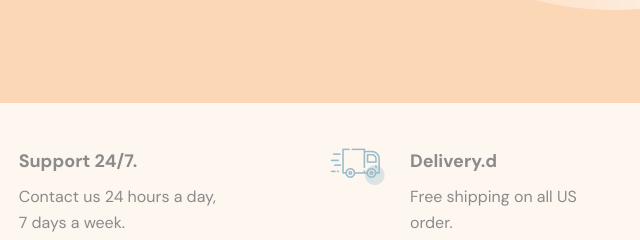
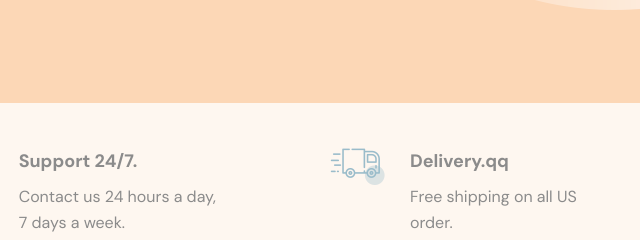
Before and after one commit to maxgrigoriew/shop-sofas, a website: page app/index.html in a window 1280 px wide. Shown: the part 867-1107 px from the top of the page, 169-809 px from the left. Drawn offline with nearby package versions, Linux system fonts and the light colour scheme.

Commit message:
footssesssssssssr

```diff
--- a/app/index.html
+++ b/app/index.html
@@ -219,7 +219,7 @@
                             </div>
                             <div class="top-cards__info">
                                 <div class="top-cards__info-title">
-                                    Delivery.d
+                                    Delivery.qq
                                 </div>
                                 <div class="top-cards__info-text">
                                     Free shipping on all US order.
```
